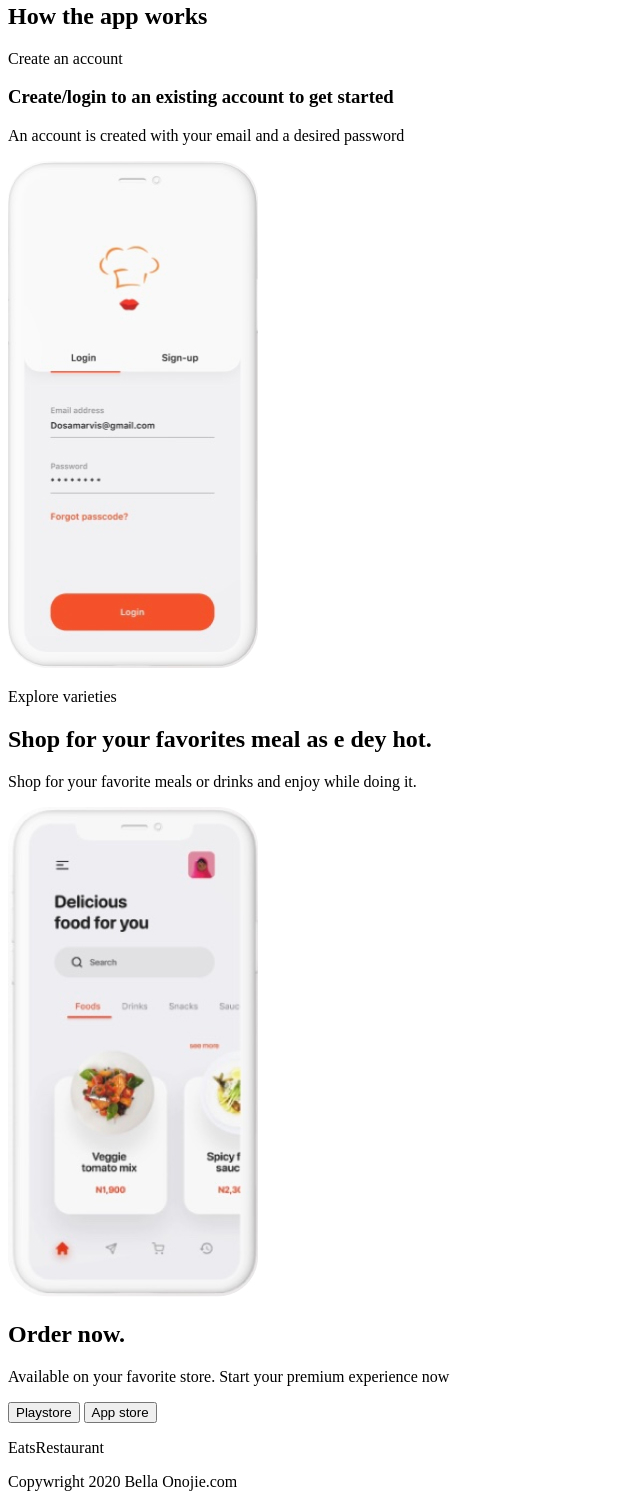
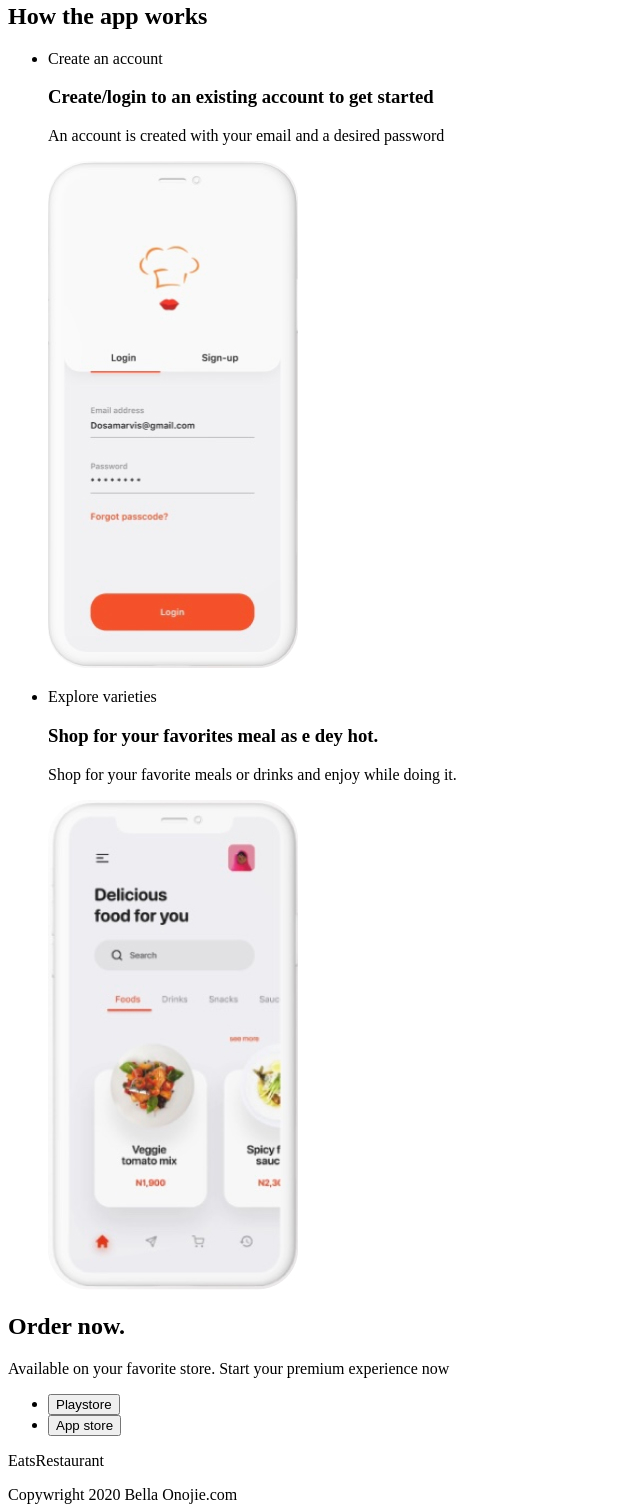
Before and after one commit to Anonymusm/restaurant, a plain HTML site: page index.html in a window 1280 px wide. Shown: the part 316-1823 px from the top of the page, without its empty margins (0-640 px from the left). Drawn offline with Linux system fonts and the light colour scheme.

Commit message:
update index.html

```diff
--- a/index.html
+++ b/index.html
@@ -34,7 +34,7 @@
     </header>
     <main>
       <section class="hero">
-        <p class="hero-info">Restaurant app</p>
+        <p class="hero-subtitle">Restaurant app</p>
         <h1 class="hero-title">Why stay hungry when you can order form Eats</h1>
         <p class="hero-text">Order in exchange for hunger</p>
         <ul class="hero-list">
@@ -46,36 +46,44 @@
           </li>
         </ul>
       </section>
-      <section class="app">
-        <h2 class="app-title">How the app works</h2>
-        <p class="app-info">Create an account</p>
-        <h3 class="app-item-title">
+      <section class="how-work">
+        <h2 class="how-work-title">How the app works</h2>
+        <ul class="how-work-list">
+          <li class="how-work-item">
+            <p class="how-work-info">Create an account</p>
+            <h3 class="how-work-item-title">
               Create/login to an existing account to get started
             </h3>
-        <p class="app-text">
+            <p class="how-work-text">
               An account is created with your email and a desired password
             </p>
-        <img src="./src/app.jpg" alt="Login" class="app-img">
-      </section>
-      <section class="shop">
-        <p class="shop-info">Explore varieties</p>
-        <h2 class="shop-title">Shop for your favorites meal as e dey hot.</h2>
-        <p class="shop-text">
+            <img src="./images/app.jpg" alt="Login" class="how-work-img" />
+          </li>
+          <li class="how-work-item">
+            <p class="show-work-item-info">Explore varieties</p>
+            <h3 class="how-work-item-title">
+              Shop for your favorites meal as e dey hot.
+            </h3>
+            <p class="how-work-item-text">
               Shop for your favorite meals or drinks and enjoy while doing it.
             </p>
-        <img src="./src/phone.jpg" alt="Phone" class="shop-img">
+            <img src="./images/phone.jpg" alt="Phone" class="how-work-img" />
+          </li>
+        </ul>
       </section>
       <section class="order">
         <h2 class="order-title">Order now.</h2>
         <p class="order-text">
           Available on your favorite store. Start your premium experience now
         </p>
-        <button type="button" class="order-btn">Playstore</button>
-        <button type="button" class="order-item-btn">App store</button>
+       <ul class="order-list">
+        <li class="order-item"><button type="button" class="order-btn">Playstore</button></li>
+        <li class="order-item"><button type="button" class="order-item-btn">App store</button></li>
+      </ul>
       </section>
       <footer class="footer">
         <p class="footer-logo">EatsRestaurant</p>
-        <p>Copywright 2020 Bella Onojie.com</p>
+        <p class="copy">Copywright 2020 Bella Onojie.com</p>
       </footer>
     </main>
   </body>
```
Also changed, not shown: images/app.jpg (renamed from src/app.jpg), images/food-bg-img.jpg (renamed from src/food-bg-img.jpg), images/kitchen-bg-img.jpg (renamed from src/kitchen-bg-img.jpg), images/phone.jpg (renamed from src/phone.jpg). Lines whose indentation alone changed are shown as unchanged.
